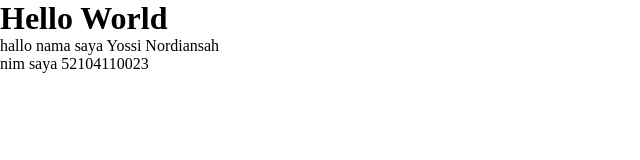
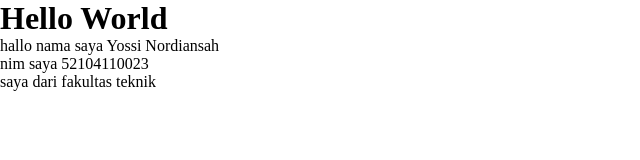
Before and after one commit to Yossi-nordiansah/belajar_html, a plain HTML site: page index.html in a window 1280 px wide. Shown: the whole page, without its empty margins (0-640 px from the left). Drawn offline with Linux system fonts and the light colour scheme.

Commit message:
fakultas

```diff
--- a/index.html
+++ b/index.html
@@ -10,5 +10,6 @@
     <h1>Hello World</h1>
     <p>hallo nama saya Yossi Nordiansah</p>
     <p>nim saya 52104110023</p>
+    <p>saya dari fakultas teknik</p>
 </body>
 </html>
```
